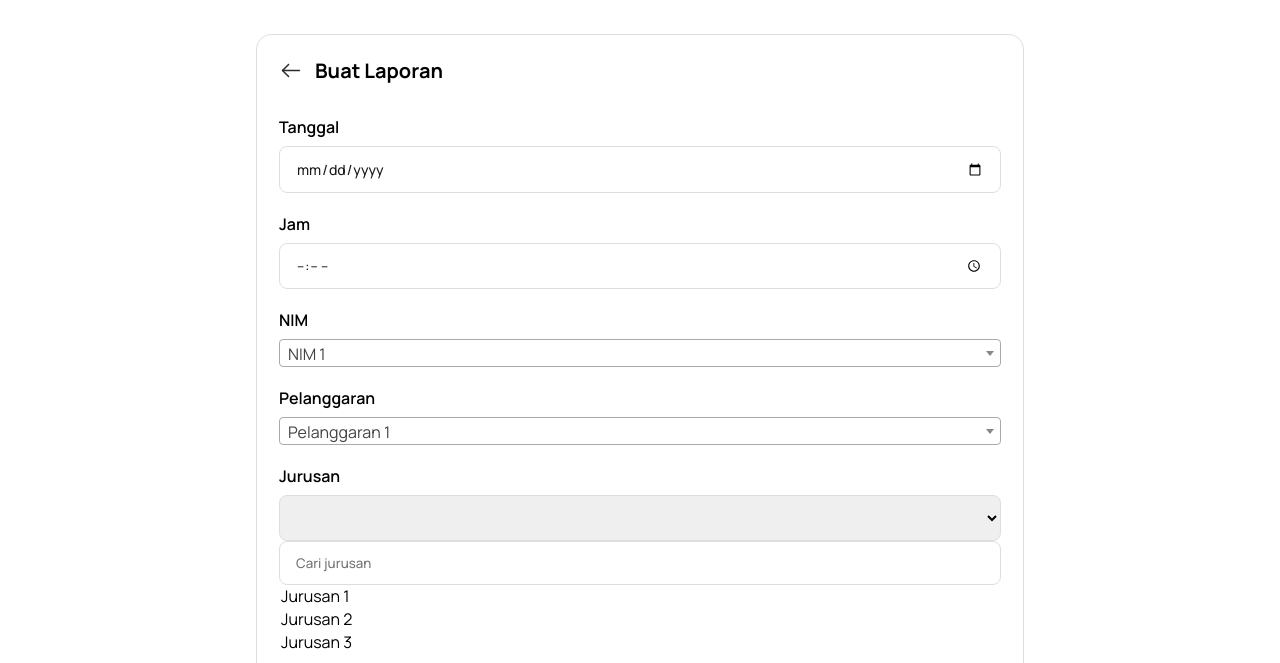
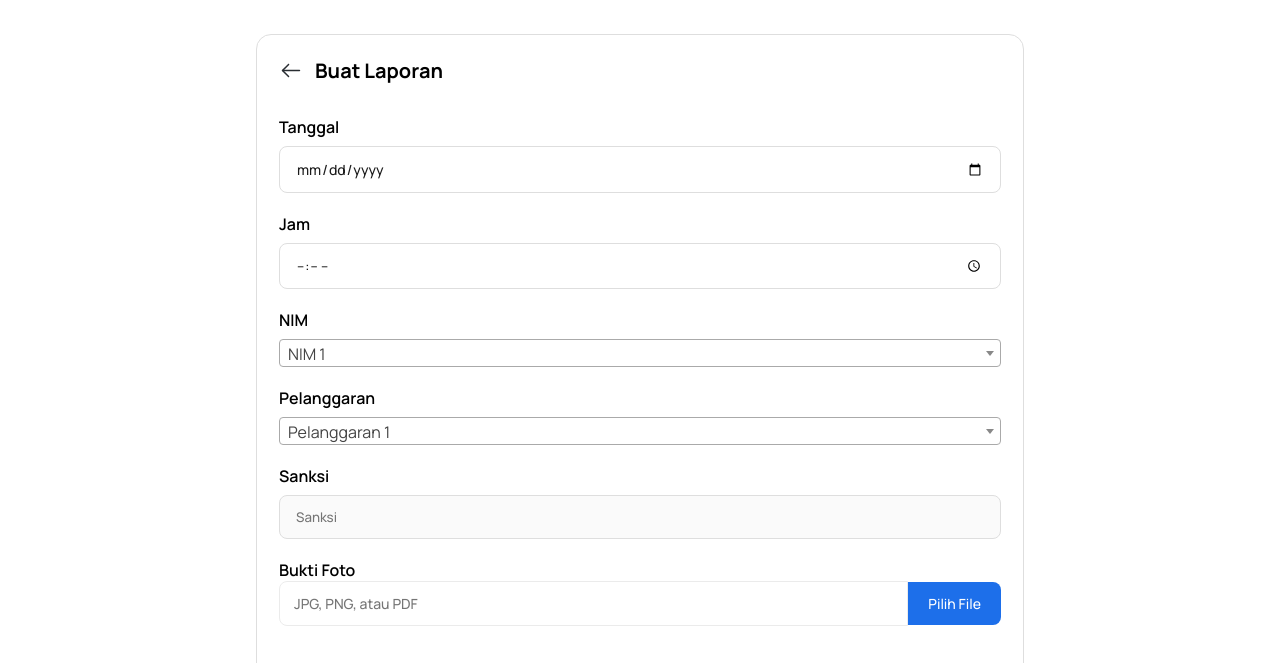
Before and after one commit to irsyaddani/slicing-tatib, a plain HTML site: page Web Tatib/Page Dosen/form_laporan/form_laporan.html in a window 1280 px wide. Shown: the part 79-742 px from the top of the page. Drawn offline with nearby package versions, Linux system fonts and the light colour scheme.

Commit message:
form-laporan

```diff
--- a/Web Tatib/Page Dosen/form_laporan/form_laporan.html
+++ b/Web Tatib/Page Dosen/form_laporan/form_laporan.html
@@ -89,16 +89,6 @@
                     </select>
                 </div>
                 <div class="input-field-laporan">
-                    <label for="jurusan">Jurusan</label>
-                    <select id="jurusan" name="jurusan" class="select2" data-select2-id="cari-jurusan" required>
-                        <input type="text" placeholder="Cari jurusan" />
-                        <option value-jurusan="1">Jurusan 1</option>
-                        <option value-jurusan="2">Jurusan 2</option>
-                        <option value-jurusan="3">Jurusan 3</option>
-                    </select>
-                </div>
-
-                <div class="input-field-laporan">
                     <label for="sanksi">Sanksi</label>
                     <input class="sanksi" type="text" id="sanksi" name="sanksi" placeholder="Sanksi" disabled>
                 </div>
```
